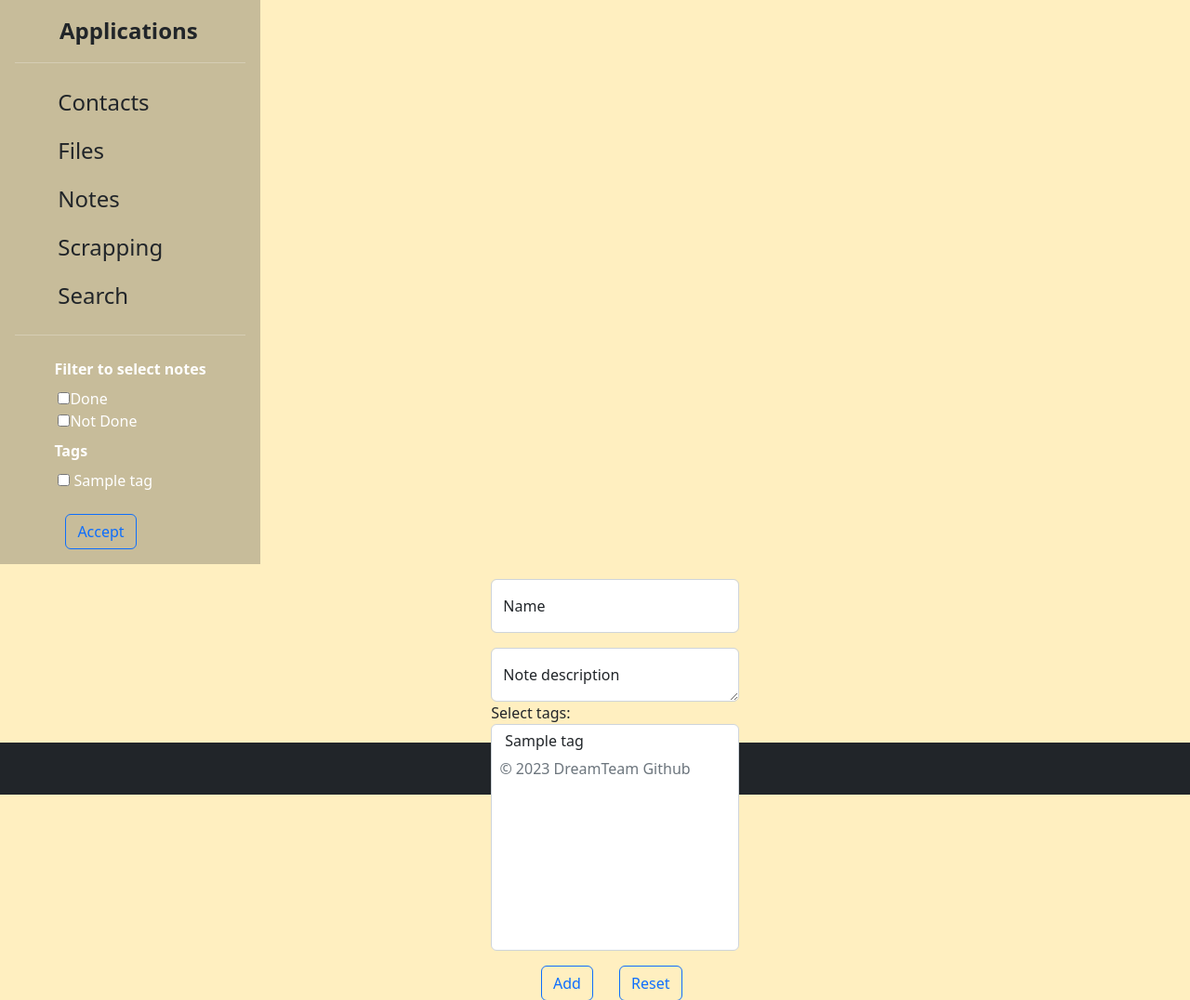
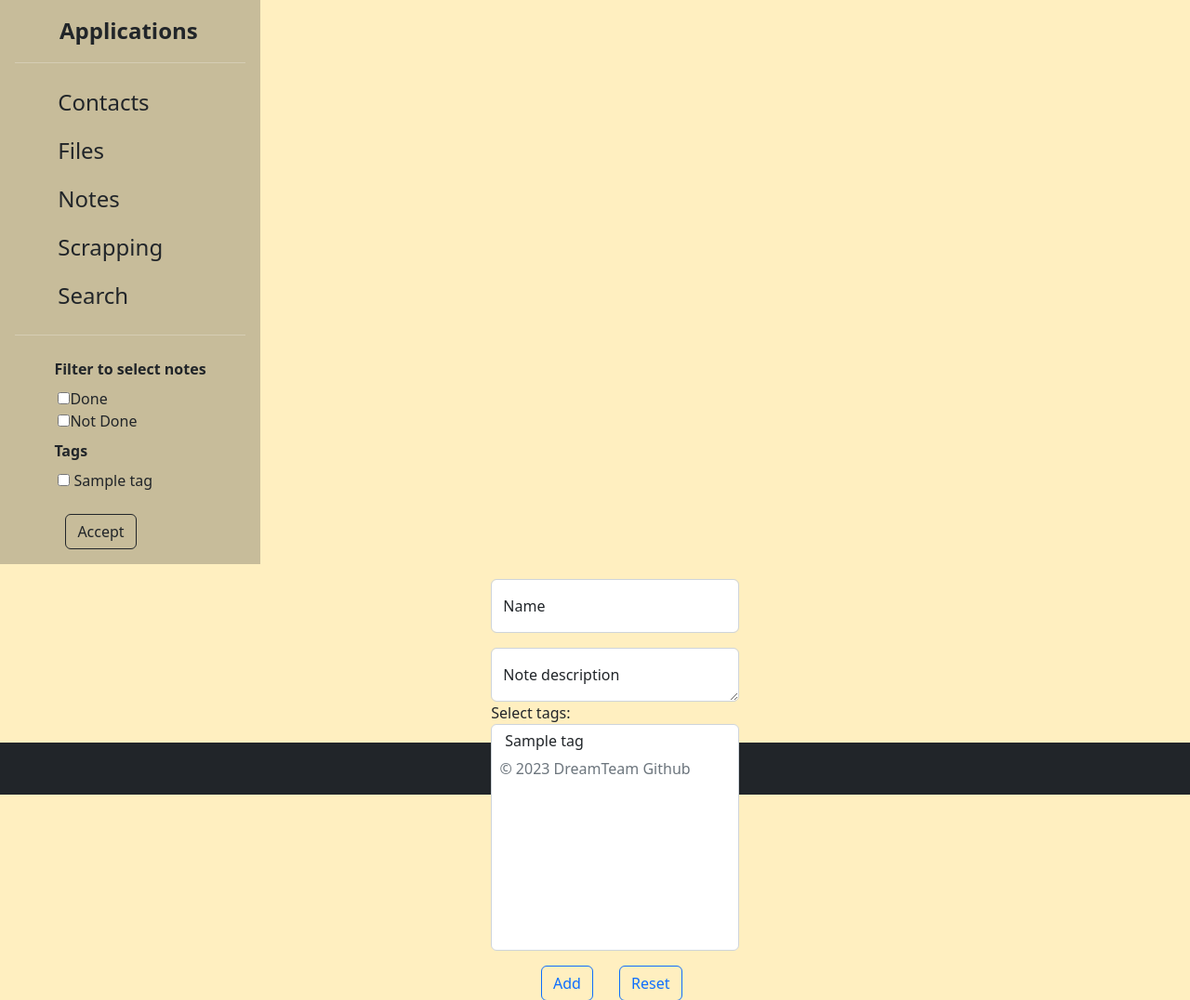
Before and after one commit to Vaipik/web_project_team_1, a Django app: page /notes/add_note/ in a window 1280 px wide. Shown: the part 72-1148 px from the top of the page at 93% size. Run offline with Django 4.2, Linux system fonts and the light colour scheme; a user stored in the database is signed in; tables that the repository leaves empty hold one stand-in row (values such as "Sample post").

Commit message:
Add dark-text in sidebar

```diff
--- a/project/apps/notes/templates/notes/_sidebar.html
+++ b/project/apps/notes/templates/notes/_sidebar.html
@@ -1,6 +1,6 @@
 {% load extract_tags %}
 
-<div class="d-flex justify-content-center">
+<div class="d-flex justify-content-center text-dark">
     <form method="POST" action="{% url 'notes:main' %}" id="filter_to_note">
         {% csrf_token %}
         <div>
@@ -29,6 +29,6 @@
             {% endfor %}
         </div>
         <br>
-        <button type="submit" role="button" class="btn btn-outline-primary ms-2 me-3">Accept</button>
+        <button type="submit" role="button" class="btn btn-outline-dark ms-2 me-3">Accept</button>
     </form>
 </div>
```
